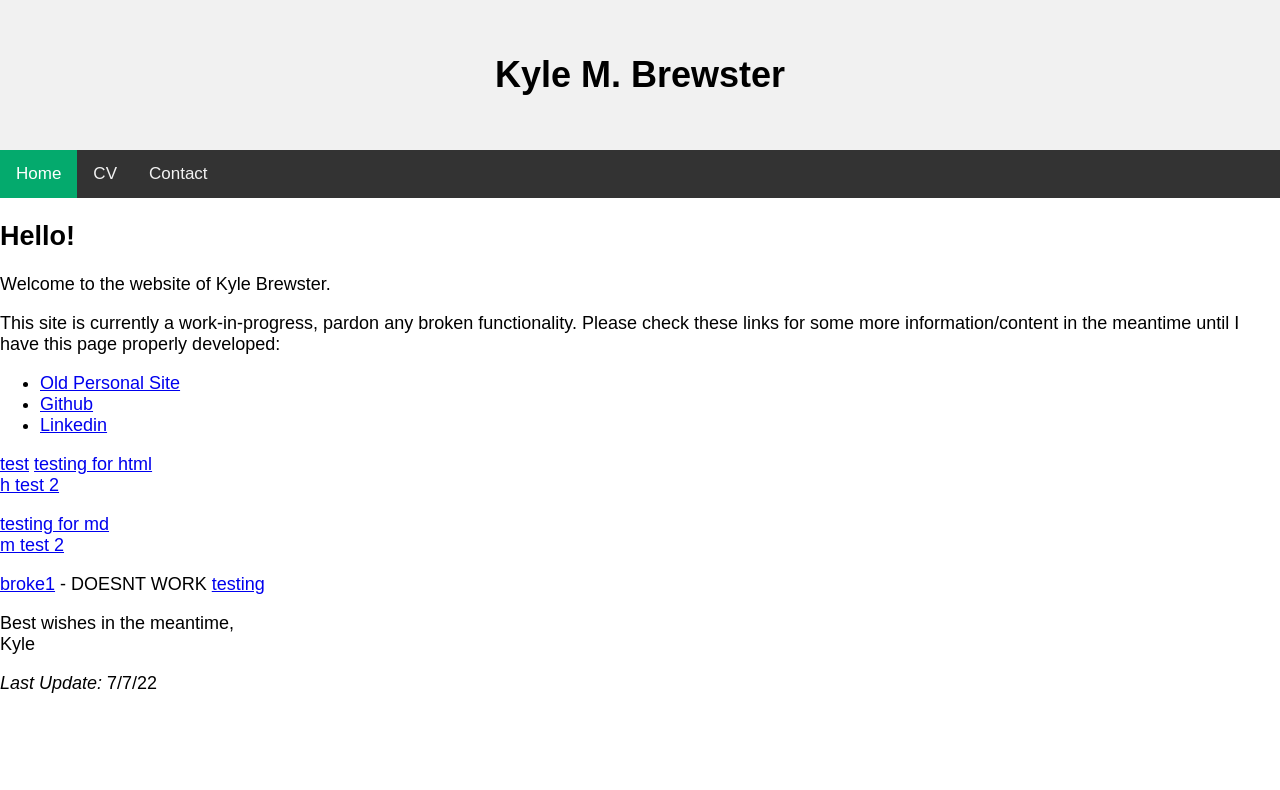
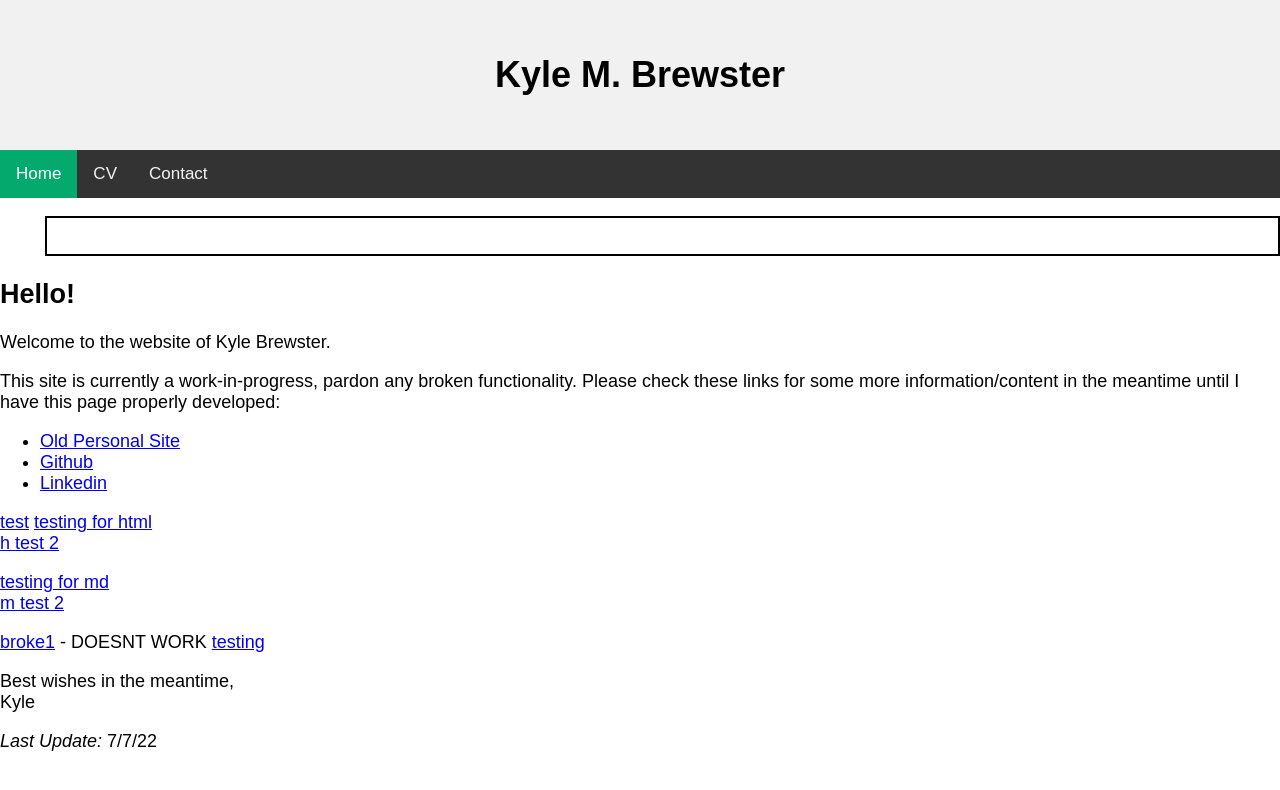
Before and after one commit to k-brew/personal-site, a Jekyll site: the page built from index.md, in a window 1280 px wide. Shown: the top 790 px of the page. Built offline with Jekyll 4.4.1, drawn with Linux system fonts in a browser that asks for light colours; nearby versions of some CDN libraries.

Commit message:
Update default.html

```diff
--- a/_layouts/default.html
+++ b/_layouts/default.html
@@ -42,7 +42,6 @@
 
 .content {
   padding: 16px;
-  margin: 15px;
 }
 
 .sticky {
@@ -69,9 +68,11 @@
   <a href="javascript:void(0)">Contact</a>
 </div>
 
+<p style="margin-left: 2.5em;padding: 0 7em 2em 0;border-width: 2px; border-color: black; border-style:solid;">
 <main id="content" class="main-content" role="main">
       {{ content }}
-    </main>
+  </main>
+  </p>
 
 <script>
 window.onscroll = function() {myFunction()};
```
